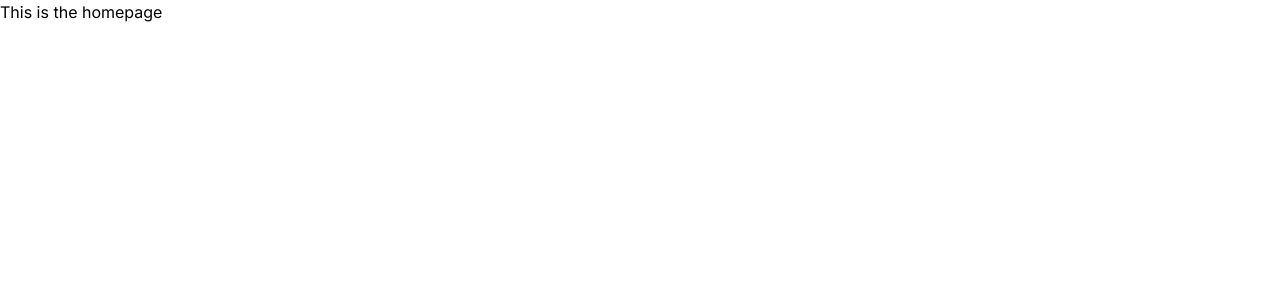
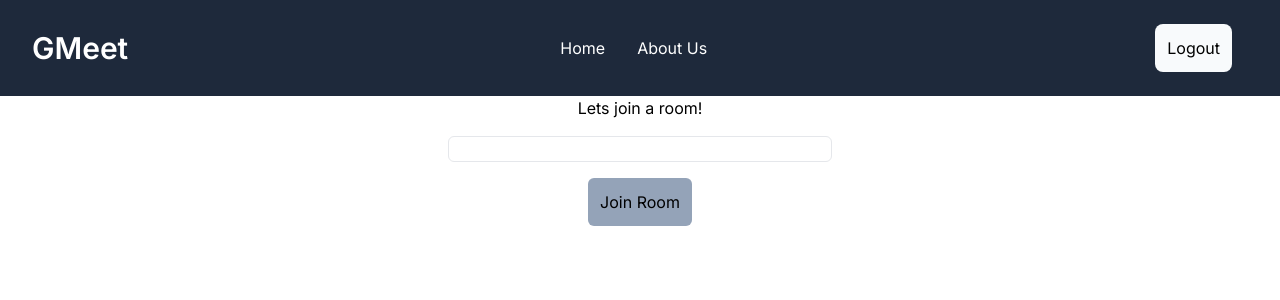
Before and after one commit to Pratham1812/GmeetAlternative, a Next.js app in the folder frontend/: page / in a window 1280 px wide. Shown: the top 300 px of the page. Built offline with nearby package versions, Linux system fonts and the light colour scheme; sample sign-in values are in the browser's storage.

Commit message:
feat: adds Page component to Home Component

```diff
--- a/frontend/app/page.tsx
+++ b/frontend/app/page.tsx
@@ -1,9 +1,10 @@
+import Page from "./dashboard/page";
 
 export default function Home() {
   return (
     <>
     <div>
-      This is the homepage
+    <Page/>
     </div>
     </>
   );
```
